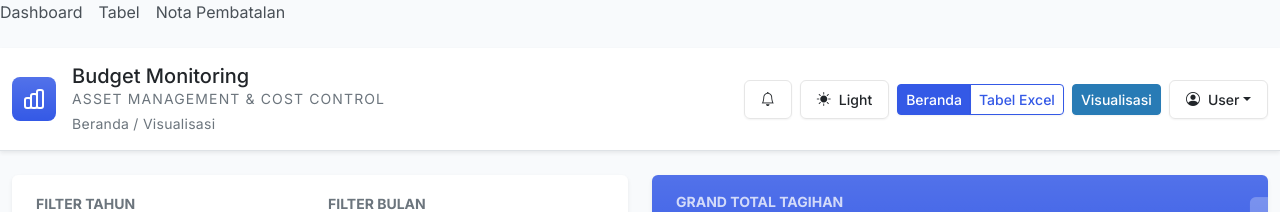
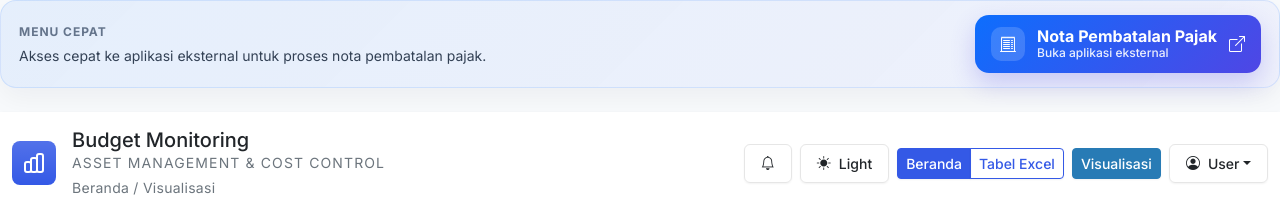
Before and after one commit to ictkece-eng/Billing-Monitoring-PGASOL, a React (Vite) app: page / in a window 1280 px wide. Shown: the top 212 px of the page. Built offline with nearby package versions, Linux system fonts and the light colour scheme; no server answers.

Commit message:
Update App.tsx

```diff
--- a/App.tsx
+++ b/App.tsx
@@ -1396,10 +1396,71 @@ const App: React.FC = () => {
   return (
     <div>
       {/* Navigasi utama */}
-      <nav style={{ display: 'flex', gap: 16, marginBottom: 24 }}>
-        <button onClick={() => { setActivePage('home'); setActiveCustomPage(null); }}>Dashboard</button>
-        <button onClick={() => { setActivePage('tables'); setActiveCustomPage(null); }}>Tabel</button>
-        <button onClick={() => setActiveCustomPage('notaPembatalan')}>Nota Pembatalan</button>
+      <nav
+        style={{
+          display: 'flex',
+          alignItems: 'center',
+          justifyContent: 'space-between',
+          gap: 16,
+          marginBottom: 24,
+          padding: '14px 18px',
+          borderRadius: 16,
+          background: 'linear-gradient(135deg, rgba(13,110,253,0.08), rgba(99,102,241,0.06))',
+          border: '1px solid rgba(13,110,253,0.12)',
+          boxShadow: '0 10px 28px rgba(15, 23, 42, 0.05)',
+          flexWrap: 'wrap',
+        }}
+      >
+        <div style={{ minWidth: 220 }}>
+          <div style={{ fontSize: 12, fontWeight: 800, letterSpacing: '.08em', textTransform: 'uppercase', color: '#64748b' }}>
+            Menu Cepat
+          </div>
+          <div style={{ fontSize: 14, color: '#334155', marginTop: 4 }}>
+            Akses cepat ke aplikasi eksternal untuk proses nota pembatalan pajak.
+          </div>
+        </div>
+        <a
+          href="https://nota-pembatalan-pajak.vercel.app/"
+          target="_blank"
+          rel="noreferrer"
+          style={{
+            display: 'inline-flex',
+            alignItems: 'center',
+            justifyContent: 'space-between',
+            gap: 12,
+            padding: '12px 16px',
+            minWidth: 260,
+            borderRadius: 14,
+            textDecoration: 'none',
+            background: 'linear-gradient(135deg, #0d6efd, #4f46e5)',
+            color: '#fff',
+            fontWeight: 700,
+            boxShadow: '0 10px 24px rgba(79, 70, 229, 0.24)',
+          }}
+          aria-label="Buka menu Nota Pembatalan Pajak"
+          title="Buka Nota Pembatalan Pajak"
+        >
+          <span style={{ display: 'flex', alignItems: 'center', gap: 12 }}>
+            <span
+              style={{
+                display: 'inline-flex',
+                alignItems: 'center',
+                justifyContent: 'center',
+                width: 34,
+                height: 34,
+                borderRadius: 10,
+                background: 'rgba(255,255,255,0.16)',
+              }}
+            >
+              <i className="bi bi-receipt-cutoff" aria-hidden="true" />
+            </span>
+            <span style={{ display: 'flex', flexDirection: 'column', lineHeight: 1.2 }}>
+              <span>Nota Pembatalan Pajak</span>
+              <span style={{ fontSize: 12, fontWeight: 500, opacity: 0.9 }}>Buka aplikasi eksternal</span>
+            </span>
+          </span>
+          <i className="bi bi-box-arrow-up-right" aria-hidden="true" />
+        </a>
       </nav>
       {/* Konten utama */}
       {activeCustomPage === 'notaPembatalan' ? (
```
